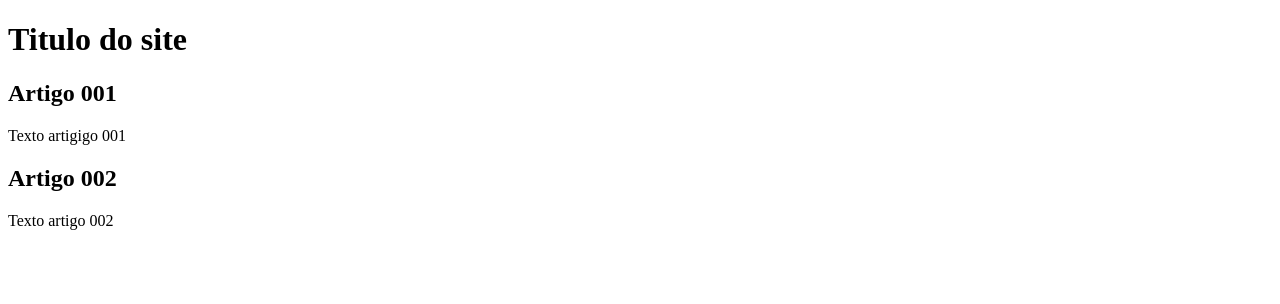
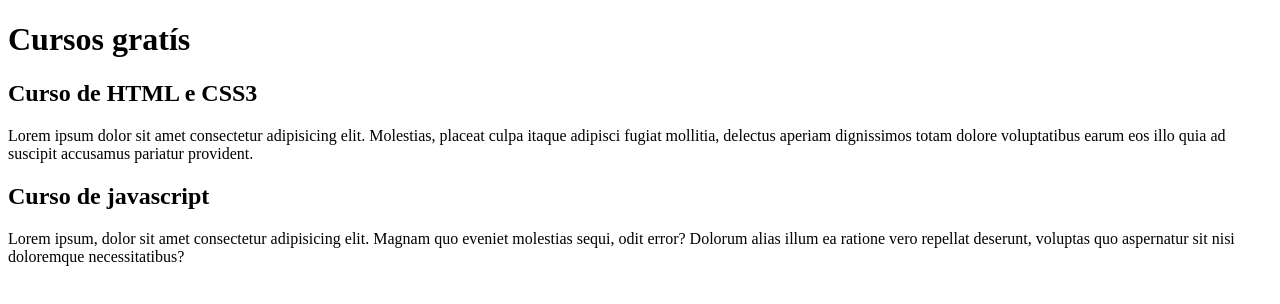
Before and after one commit to DavidNazareth/Projeto-de-site, a plain HTML site: page index.html in a window 1280 px wide. Drawn offline with Linux system fonts and the light colour scheme.

Commit message:
Update index.html

```diff
--- a/index.html
+++ b/index.html
@@ -9,15 +9,15 @@
 <body>
     <main>
         <header>
-            <h1>Titulo do site</h1>
+            <h1>Cursos gratís</h1>
         </header>
         <article>
-            <h2>Artigo 001</h2>
-            <p>Texto artigigo 001</p>
+            <h2>Curso de HTML e CSS3</h2>
+            <p>Lorem ipsum dolor sit amet consectetur adipisicing elit. Molestias, placeat culpa itaque adipisci fugiat mollitia, delectus aperiam dignissimos totam dolore voluptatibus earum eos illo quia ad suscipit accusamus pariatur provident.</p>
         </article>
         <article>
-            <h2>Artigo 002</h2>
-            <p>Texto artigo 002</p>
+            <h2>Curso de javascript</h2>
+            <p>Lorem ipsum, dolor sit amet consectetur adipisicing elit. Magnam quo eveniet molestias sequi, odit error? Dolorum alias illum ea ratione vero repellat deserunt, voluptas quo aspernatur sit nisi doloremque necessitatibus?</p>
         </article>
     </main>
 </body>
```
